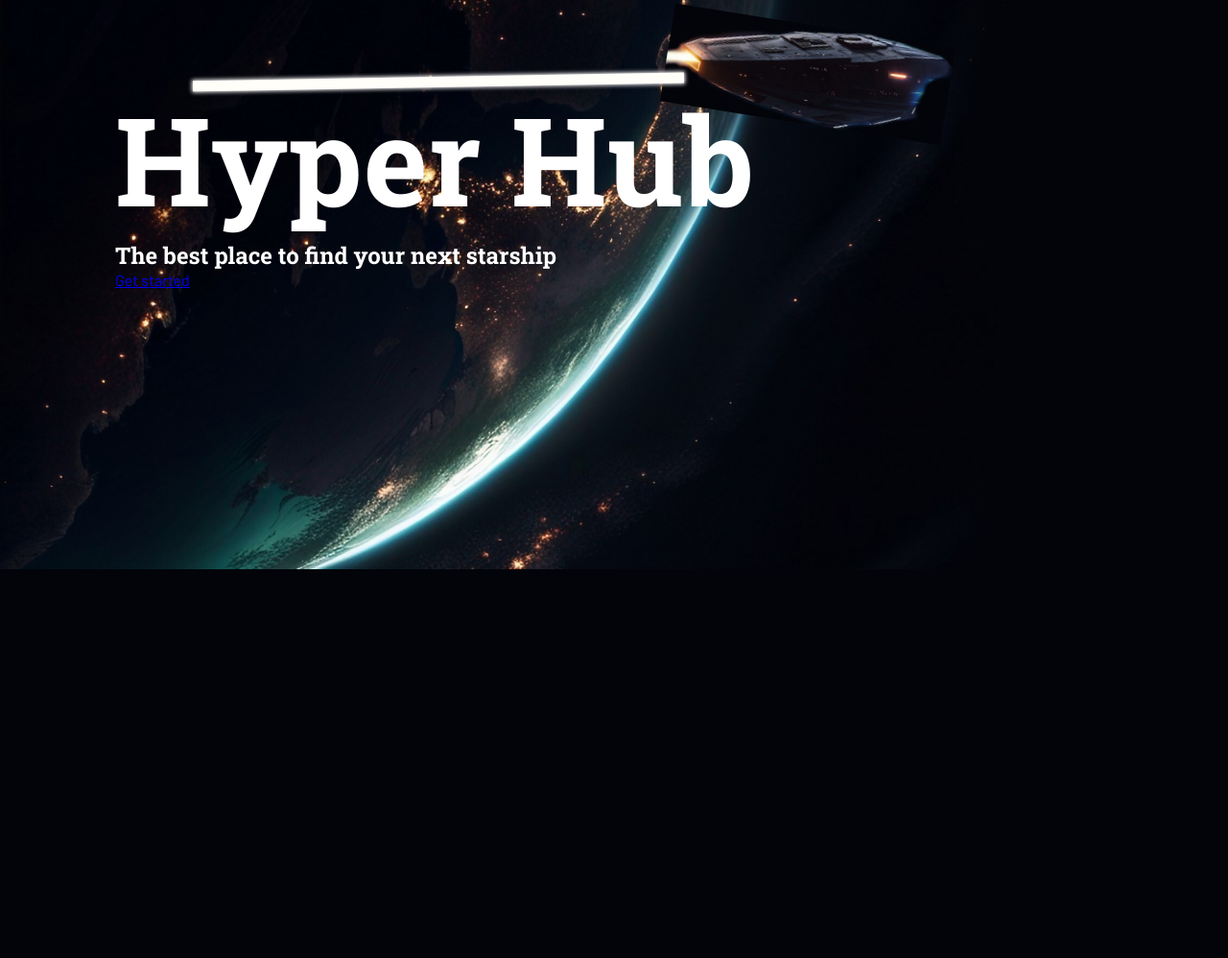
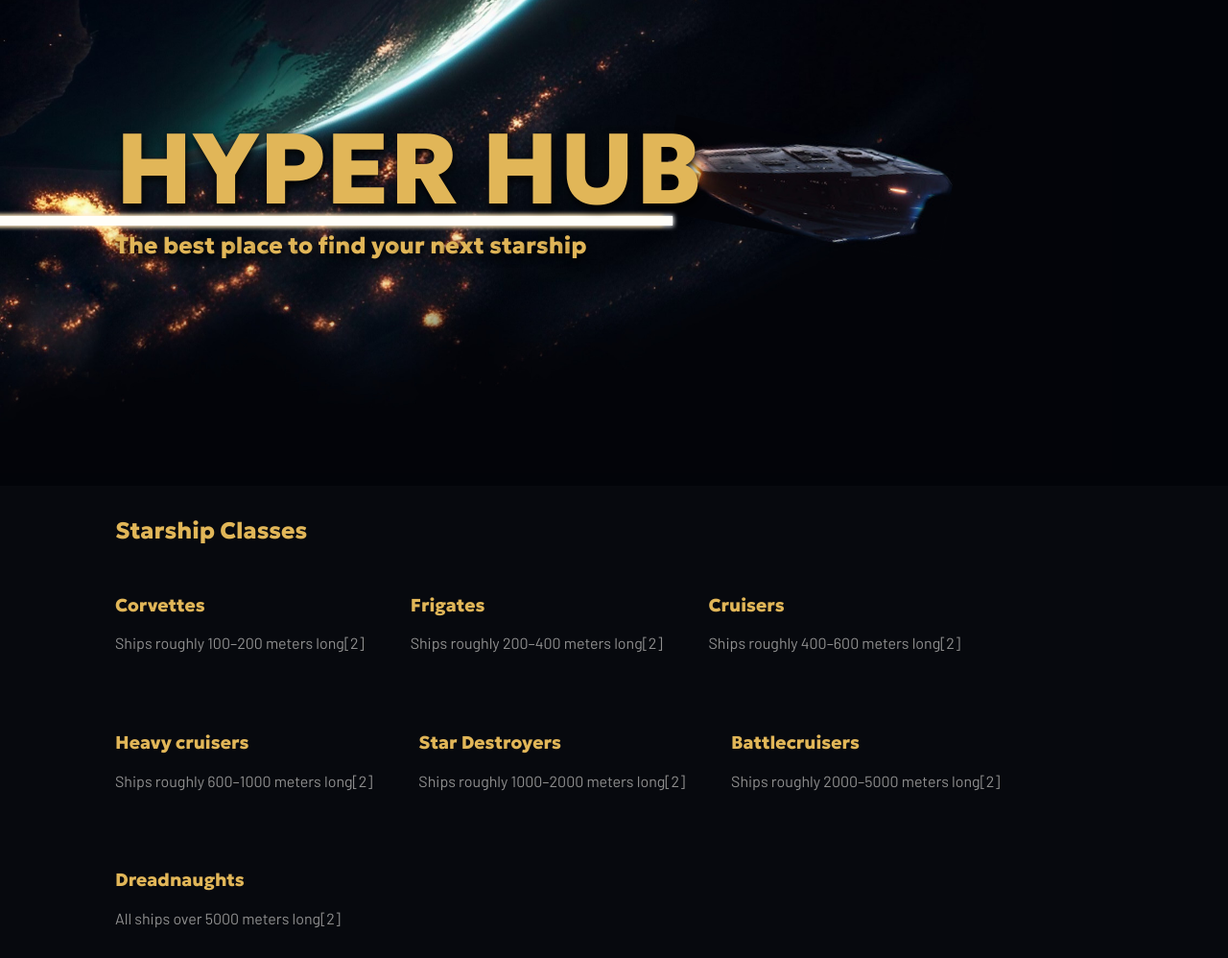
Before and after one commit to Vipudding/hyperhub, a plain HTML site: page index.html in a window 1280 px wide. Shown: the part 207-1205 px from the top of the page at 96% size. Before the commit the page ends 800 px from the top, so only its background shows below. Drawn offline with Linux system fonts and the light colour scheme.

Commit message:
feat: animated and first section

```diff
--- a/css/style.css
+++ b/css/style.css
@@ -11,15 +11,25 @@ body {
     background-size: 1160px;
     background-repeat: no-repeat;
     font-family: 'Barlow', sans-serif;
+    background-position: -1px -460px;
 }
 
 h1, h2, h3, h4, h5, h6 {
-    font-family: 'Roboto Slab', sans-serif;
-    font-weight: 700;
+    font-family: 'Geologica', sans-serif;
+    font-weight: 800;
+    color: var(--primary-color);
 }
 
 :root {
     --primary-color: #e1b658;
+}
+
+.typechanger__letter {
+    font-family: 'Droidobesh', sans-serif;
+}
+
+.typechanger__letter--changed {
+    font-family: inherit;
 }
 
 .main-header {
@@ -71,40 +81,43 @@ h1, h2, h3, h4, h5, h6 {
 
 .hero {
     position: relative;
-    color: #fff;
+    color: var(--primary-color);
 }
 
 .hero-ship {
     position: absolute;
     right: 290px;
-    top: 150px;
+    top: 268px;
     background: url(../img/starship.jpeg) no-repeat;
     width: 296px;
     height: 103px;
-    transform: rotate(9deg);
+    transform: rotate(10deg);
+    z-index: -1;
 }
 
 .hero-ship:before {
     content: '';
     display: block;
     background-color: #fffef9;
-    width: 40vw;
+    width: 100vw;
     position: absolute;
     right: 271px;
     transform: rotate(-10deg);
-    height: 11px;
-    top: 114px;
-    box-shadow: 0 0 4px 1px #fff;
+    height: 10px;
+    top: 216px;
+    box-shadow: 0 0 5px 1px #fff, -10px 0px 5px 0px orange;
 }
 
 .hero__title,
 .hero__subtitle {
     margin: 0;
+    text-shadow: 1px 4px 10px #000;
 }
 
 .hero__title {
-    font-size: 8rem;
+    font-size: 6.5rem;
     font-weight: 700;
+    text-transform: uppercase;
 }
 
 .hero-subtitle {
@@ -117,3 +130,18 @@ h1, h2, h3, h4, h5, h6 {
     height: 630px;
     justify-content: center;
 }
+
+.startship-classes {
+    padding: 2rem 1rem 1rem;
+    background-color: rgba(255, 255, 255, 0.02);
+    color: #8f8f8f;
+}
+.startship-classes__list {
+    display: flex;
+    flex-wrap: wrap;
+    gap: 3rem;
+    list-style: none;
+}
+.startship-classes__subtitle {
+    margin-bottom: 2rem;
+}
--- a/index.html
+++ b/index.html
@@ -7,7 +7,7 @@
     <link rel="stylesheet" href="css/style.css">
     <link rel="preconnect" href="https://fonts.googleapis.com">
     <link rel="preconnect" href="https://fonts.gstatic.com" crossorigin>
-    <link href="https://fonts.googleapis.com/css2?family=Barlow:wght@400;500&family=Roboto+Slab:wght@700&display=swap" rel="stylesheet">
+    <link href="https://fonts.googleapis.com/css2?family=Barlow:wght@400;500&family=Geologica:wght@800&display=swap" rel="stylesheet">
 </head>
 <body>
     <header class="main-header">
@@ -29,10 +29,45 @@
     <section class="hero">
         <div class="hero-ship"></div>
         <div class="hero__content container">
-            <h1 class="hero__title">Hyper Hub</h1>
-            <h2 class="hero__subtitle">The best place to find your next starship</h2>
-            <a href="#" class="hero__btn">Get started</a>
+            <h1 class="typechanger hero__title">Hyper Hub</h1>
+            <h2 class="typechanger hero__subtitle">The best place to find your next starship</h2>
         </div>
     </section>
+    <section class="startship-classes">
+        <h2 class="startship-classes__subtitle container typechanger">Starship Classes</h2>
+        <div class="startship-classes__list container">
+            <article>
+                <h3 class="typechanger">Corvettes</h3>
+                <p>Ships roughly 100–200 meters long[2]</p>
+            </article>
+            <article>
+                <h3 class="typechanger">Frigates</h3>
+                <p>Ships roughly 200–400 meters long[2]</p>
+            </article>
+            <article>
+                <h3 class="typechanger">Cruisers</h3>
+                <p>Ships roughly 400–600 meters long[2]</p>
+            </article>
+            <article>
+                <h3 class="typechanger">Heavy cruisers</h3>
+                <p>Ships roughly 600–1000 meters long[2]</p>
+            </article>
+            <article>
+                <h3 class="typechanger">Star Destroyers</h3>
+                <p>Ships roughly 1000–2000 meters long[2]</p>
+            </article>
+            <article>
+                <h3 class="typechanger">Battlecruisers</h3>
+                <p>Ships roughly 2000–5000 meters long[2]</p>
+            </article>
+            <article>
+                <h3 class="typechanger">Dreadnaughts</h3>
+                <p>All ships over 5000 meters long[2]</p>
+            </article>
+
+
+        </div>
+    </section>
+    <script src="./js/main.js"></script>
 </body>
 </html>
--- /dev/null
+++ b/js/main.js
@@ -0,0 +1,38 @@
+// initiate the library
+function typeChangerInit (texts = []) {
+    texts.forEach(text => {
+        const letters = text.textContent.split('');
+        text.textContent = '';
+        letters.forEach(letter => {
+            const span = document.createElement('span');
+            span.textContent = letter;
+            span.classList.add('typechanger__letter');
+            text.appendChild(span);
+        });
+    });
+
+    window.setTimeout(() => {
+        typeChangerChange(texts);
+    }, 500);
+}
+
+// Animate changing fonts
+function typeChangerChange (texts) {
+    texts.forEach(text => {
+        const letters = text.querySelectorAll('.typechanger__letter');
+        const time = 1700 / (letters.length);
+        letters.forEach((letter, index) => {
+            setTimeout(() => {
+                letter.classList.add('typechanger__letter--changed');
+            }, time * index);
+        });
+    });
+}
+
+// Creates a font family changes after breaking each letter in a separate span
+function typeChanger () {
+    const texts  = document.querySelectorAll('.typechanger');
+    typeChangerInit(texts);
+}
+
+typeChanger();
```
Also changed, not shown: 1 other file.
